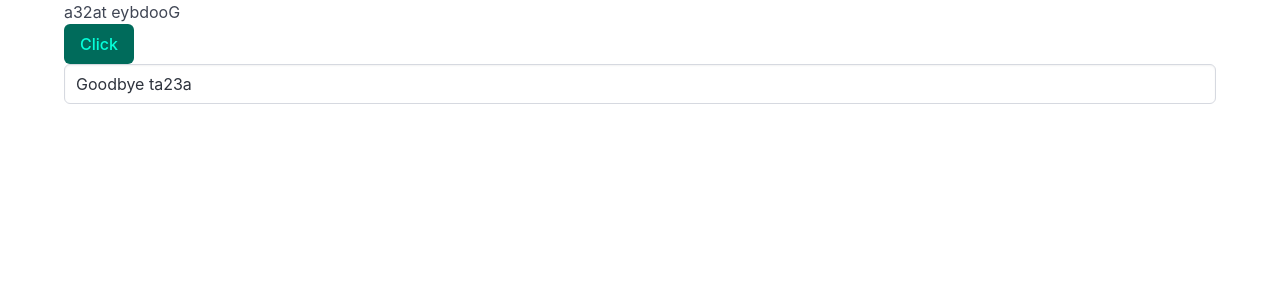
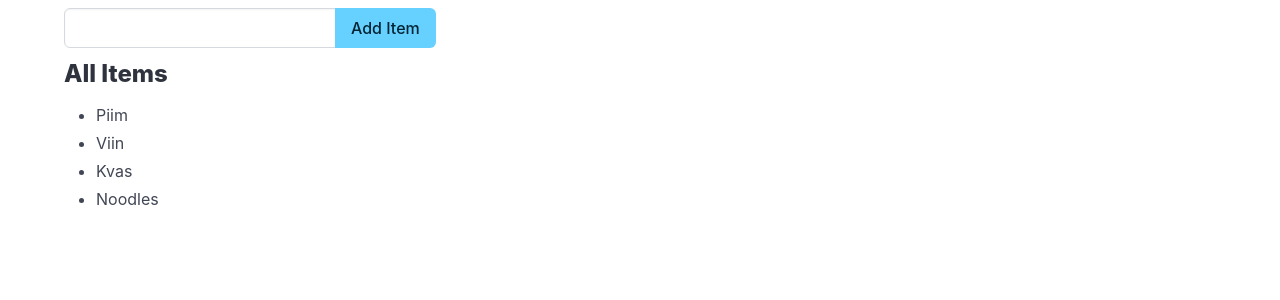
Before and after one commit to NGuljajev/ta23alearnnode, a Vue app: page / in a window 1280 px wide. Shown: the top 300 px of the page. Built offline with nearby package versions, Linux system fonts and the light colour scheme.

Commit message:
add itemlist example

```diff
--- a/src/App.vue
+++ b/src/App.vue
@@ -1,22 +1,37 @@
 <script setup>
 import { ref } from 'vue';
 
-let message = ref('Hello ta23a')
+let message = ref('')
+let items = ref(['Piim', 'Viin', 'Kvas', 'Noodles'])
 
-setTimeout(()=>{
-    message.value = 'Goodbye ta23a';
-},5000);
-
-
+function addItem(){
+    if(message.value.trim() !== ''){
+        items.value.push(message.value.trim());
+    }
+    message.value = '';
+}
 
 </script>
 
 <template>
-    <div class="container">
-    <h1>{{ message.split('').reverse().join('') }}</h1>
-    <button class="button is-primary is-dark" @click="message='We are back'">Click</button>
-    <input class="input" v-model="message">
-</div>
+    <div class="container mt-2">
+        <div class="field has-addons">
+            <div class="control">
+                <input class="input" type="text" v-model="message" @keypress.enter="addItem">
+            </div>
+            <div class="control">
+                <button class="button is-info" @click=addItem>
+                    Add Item
+                </button>
+            </div>
+        </div>
+        <div class="content">
+            <h3>All Items</h3>
+            <ul>
+                <li v-for="item in items">{{ item }}</li>
+            </ul>
+        </div>
+    </div>
 </template>
 
 <style></style>
```
